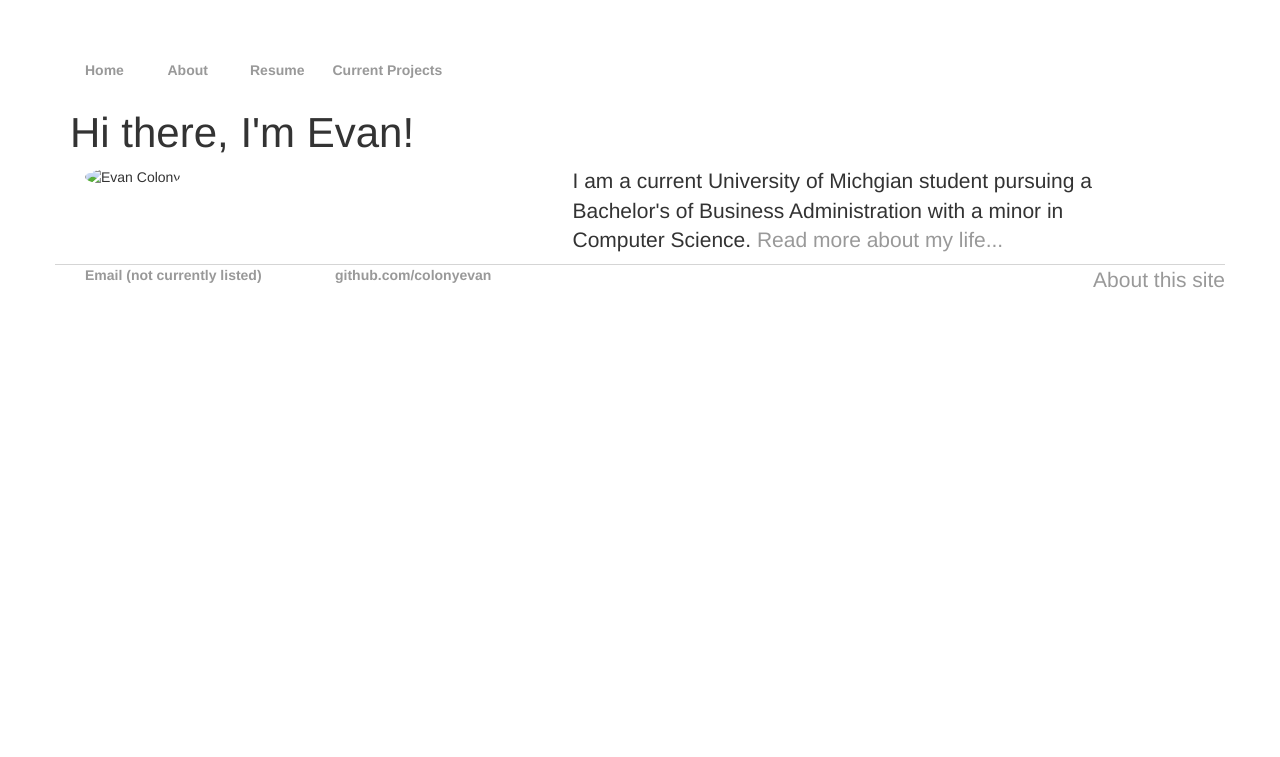
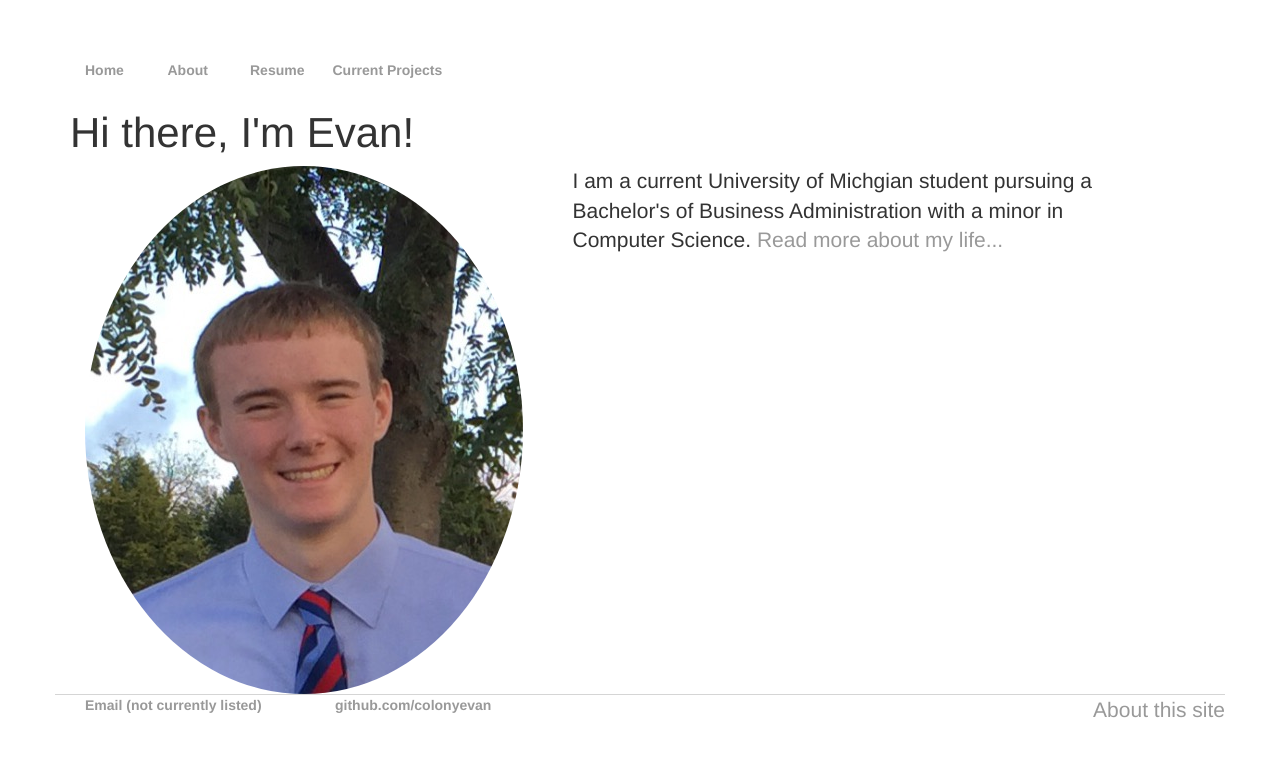
Before and after one commit to colonyevan/colonyevan.github.io, a Jekyll site: the page built from index.html, in a window 1280 px wide. Shown: the top 757 px of the page. Built offline with Jekyll 4.4.1, drawn with Linux system fonts in a browser that asks for light colours.

Commit message:
Fixed broken link

```diff
--- a/index.html
+++ b/index.html
@@ -9,7 +9,7 @@ title: Evan Colony
     <!-- /.row -->
     <div class="row">
         <div class="col-sm-4">
-            <img class="img-circle avatar" alt="Evan Colony" src="imgage/Evan-Colony.png">
+            <img class="img-circle avatar" alt="Evan Colony" src="img/Evan-Colony.png">
         </div>
         <!-- /.col-sm-4 -->
         <div class="col-sm-1"></div>
```
Also changed, not shown: img/Evan-Colony.png (renamed from image/Evan-Colony.png).
